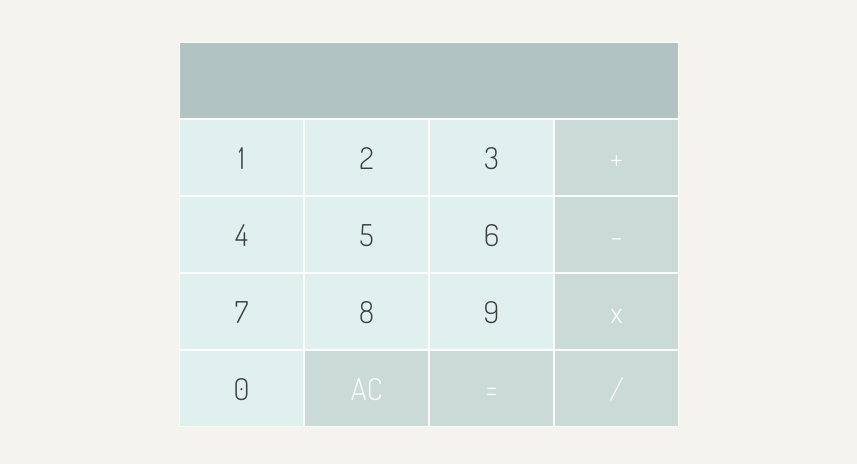
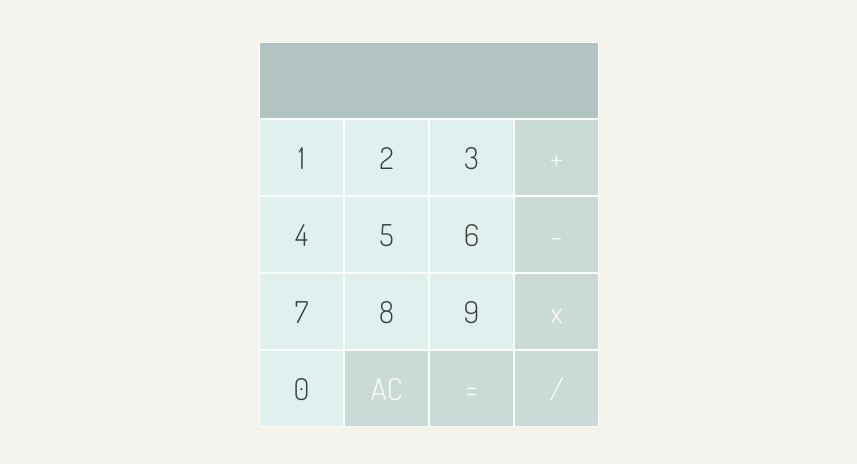
Before and after one commit to EmilyRoe/JS-Calculator, a plain HTML site: page index.html in a window 1280 px wide. Shown: the part 154-618 px from the top of the page, without its empty margins (211-1068 px from the left). Drawn offline with Linux system fonts and the light colour scheme.

Commit message:
Updated some stylings

```diff
--- a/styles.css
+++ b/styles.css
@@ -42,7 +42,8 @@ header {
 .calculator {
     display: grid;
     justify-content: center;
-    width: auto;
+    width: 100%;
+    max-width: 340px;
     height: auto;
     padding: 20px 20px;
     margin: 0px 0px;
```
